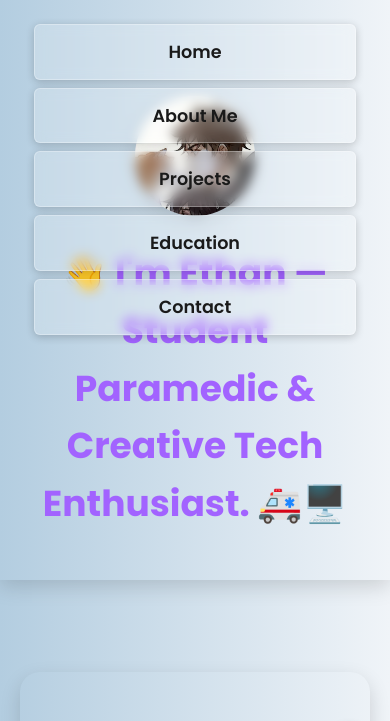
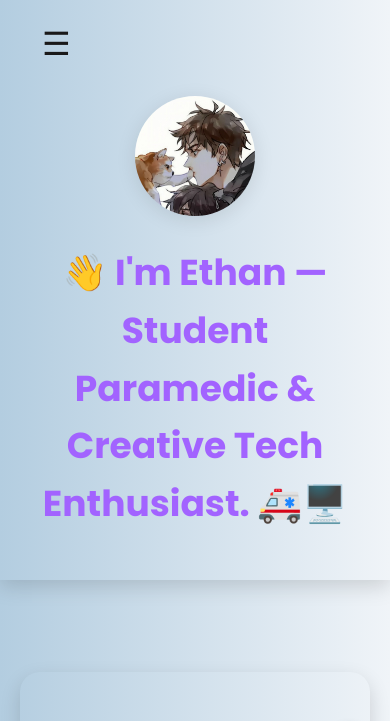
Before and after one commit to ethaynn/ethaynn.github.io, a plain HTML site: page index.html in a window 390 px wide. Shown: the top 721 px of the page. Drawn offline with Linux system fonts and the light colour scheme.

Commit message:
actually fix the navbar

```diff
--- a/index.html
+++ b/index.html
@@ -44,6 +44,11 @@
       <h1 id="hero-text" class="hero-heading"></h1>
 
       <nav class="navbar" aria-label="Primary Navigation">
+        <div class="nav-container">
+
+        <button id="menuToggle" aria-label="Toggle menu" aria-expanded="false">
+        ☰
+        </button>
         <ul class="nav-links">
         <a href="#home">Home</a>
         <a href="#about">About Me</a>
@@ -51,6 +56,7 @@
         <a href="#education">Education</a>
         <a href="#contact">Contact</a>
         </ul>
+        </div>
       </nav>
     </section>
   </header>
--- a/style.css
+++ b/style.css
@@ -1,5 +1,11 @@
 html {
   scroll-behavior: smooth;
+}
+
+*,
+*::before,
+*::after {
+  box-sizing: border-box;
 }
 
 :root {
@@ -59,6 +65,7 @@ body {
   line-height: 1.6;
   transition: background 0.3s, color 0.3s;
   padding-top: 70px; /* or the exact height of your navbar */
+  overflow-x: hidden;
 }
 
 /* Dark mode toggle button */
@@ -502,7 +509,7 @@ a:hover {
 /* === NAVBAR SCROLL EFFECT === */
 .navbar {
   position: fixed !important;
-  width: 100vw;
+  width: 100%;
   top: 0;
   padding: 1.5rem 1.25rem; /* added left/right padding */
   z-index: 1000;
@@ -510,6 +517,75 @@ a:hover {
   transition: background-color 0.3s ease, box-shadow 0.3s ease;
   box-sizing: border-box;
   padding-top: 1.5rem;
+  justify-content: center;
+}
+
+/* Centered container inside navbar */
+.nav-container {
+  max-width: 790px;
+  width: 100%;
+  margin: 0 auto;
+  padding: 0rem 1rem; /* horizontal padding */
+  display: flex;
+  align-items: center;
+  justify-content: space-between;
+  width: 100%;
+}
+
+/* Hide menu toggle button by default */
+#menuToggle {
+  display: none;
+  font-size: 2rem;
+  background: none;
+  border: none;
+  color: var(--text-on-blur);
+  cursor: pointer;
+}
+
+/* === MOBILE STYLE === */
+@media (max-width: 768px) {
+  /* Show hamburger button */
+  #menuToggle {
+    display: block;
+  }
+
+  /* Hide nav links by default */
+  .nav-links {
+    position: absolute;
+    top: 100%; /* right below navbar */
+    left: 0;
+    right: 0;
+    background: var(--background);
+    flex-direction: column;
+    max-height: 0;
+    overflow: hidden;
+    border-bottom-left-radius: 8px;
+    border-bottom-right-radius: 8px;
+    box-shadow: 0 4px 10px rgba(0,0,0,0.2);
+  }
+
+  /* When menu open, max-height large enough to show all */
+  .nav-links.open {
+    max-height: 300px; /* enough height for all links */
+  }
+
+  .nav-links li {
+    padding: 0.5rem 1rem;
+  }
+
+  .nav-links a {
+    padding: 1rem;
+    width: 100%;
+    border-radius: 0;
+    box-shadow: none;
+    background: transparent;
+  }
+
+  .nav-links a:hover {
+    background-color: rgba(255, 255, 255, 0.1);
+    transform: none;
+    box-shadow: none;
+  }
 }
 
 .navbar.scrolled {
@@ -522,16 +598,12 @@ a:hover {
 
 .nav-links {
   display: flex;
-<<<<<<< HEAD
-  max-width: 960px;
-  flex-wrap: wrap;  /* crucial to let buttons wrap on small screens */
-=======
->>>>>>> parent of 2c27413 (yeet)
+  flex-wrap: wrap;
   gap: 1rem;
   list-style: none;
   padding: 0;
   margin: 0;
-  justify-content: center; /* center horizontally */
+  justify-content: center;
 }
 
 .nav-links a {
@@ -555,6 +627,7 @@ a:hover {
   transform: translateY(-2px);
   box-shadow: 0 4px 12px rgba(0, 0, 0, 0.25);
 }
+
 
 
 
```
